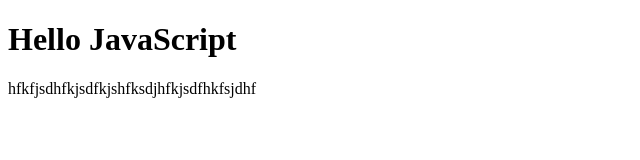
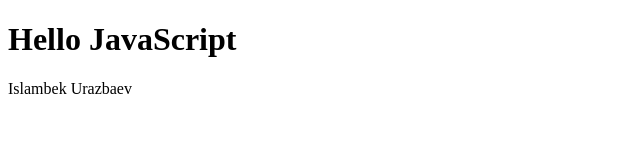
Before and after one commit to islambekurazbaevb/TEST, a plain HTML site: page index.html in a window 1280 px wide. Shown: the whole page, without its empty margins (0-640 px from the left). Drawn offline with Linux system fonts and the light colour scheme.

Commit message:
Second_half

```diff
--- a/index.html
+++ b/index.html
@@ -10,7 +10,7 @@
     <div class="wrapper">
       <h1>Hello JavaScript</h1>
 
-      <p>hfkfjsdhfkjsdfkjshfksdjhfkjsdfhkfsjdhf</p>
+      <p>Islambek Urazbaev</p>
     </div>
     <script src="js/scripts.js"></script>
   </body>
```
